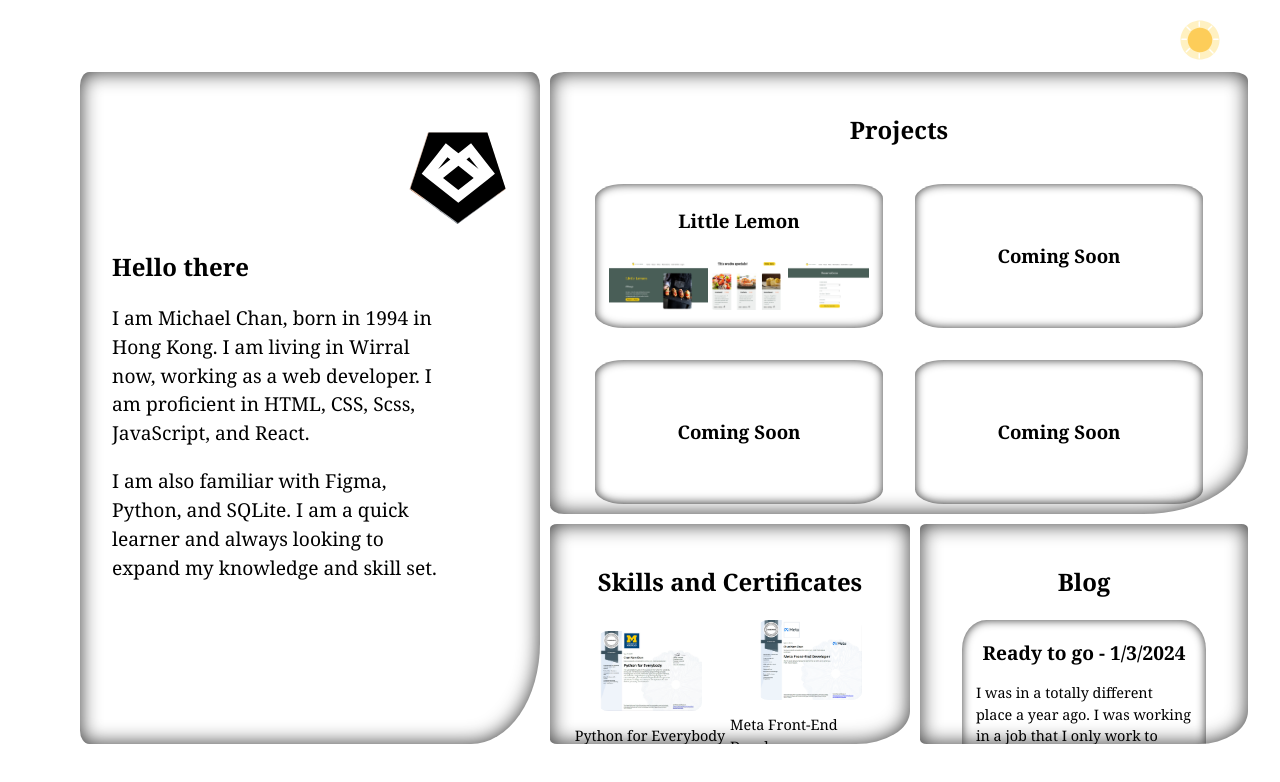
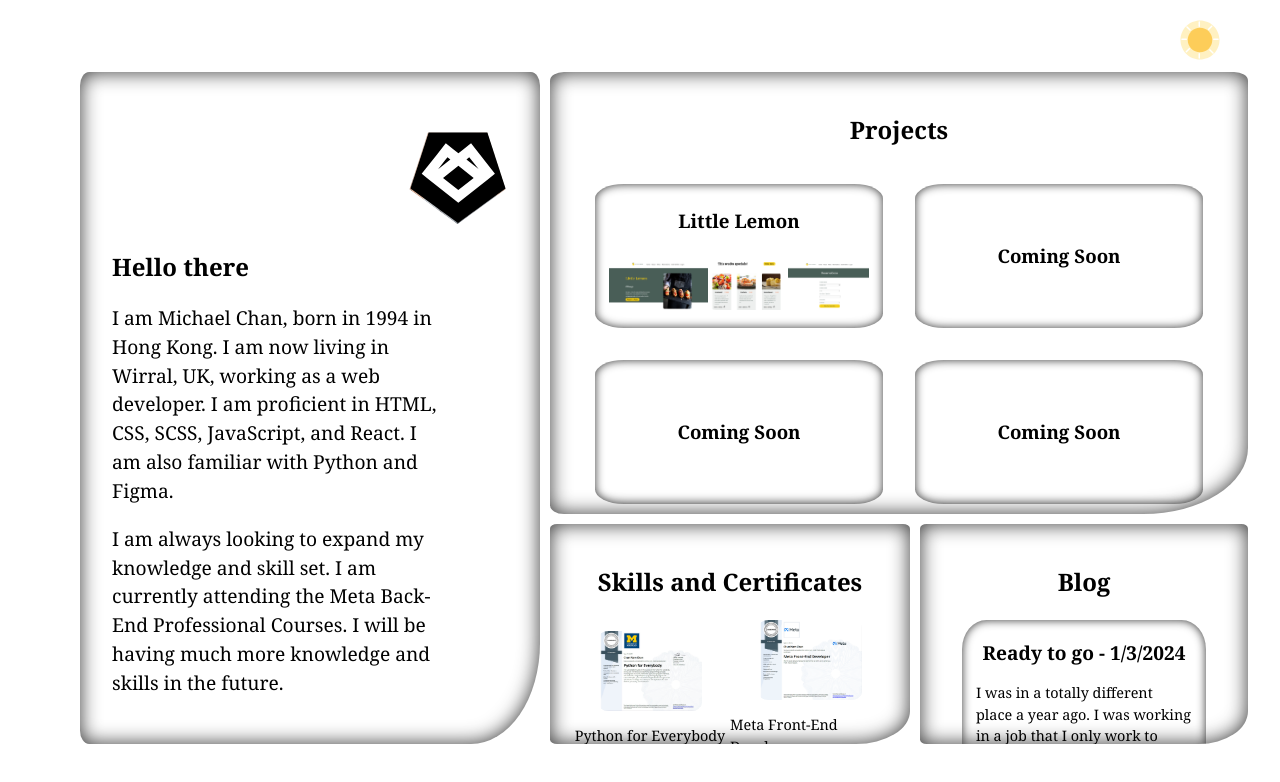
Before and after one commit to mgj0226/portfolio, a React (Create React App) app: page / in a window 1280 px wide. Shown: the top 782 px of the page. Built offline with nearby package versions, Linux system fonts and the light colour scheme.

Commit message:
Update About.js

```diff
--- a/src/components/About.js
+++ b/src/components/About.js
@@ -29,12 +29,14 @@ const About = ( {page, setPage}) => {
             <h2 className='AboutTitle'>Hello there</h2>
             <p className='AboutText'>
               I am Michael Chan, born in 1994 in Hong Kong.
-              I am living in Wirral now, working as a web developer.
-              I am proficient in HTML, CSS, Scss, JavaScript, and React.
+              I am now living in Wirral, UK, working as a web developer.
+              I am proficient in HTML, CSS, SCSS, JavaScript, and React.
+              I am also familiar with Python and Figma.
             </p>
             <p className='AboutText'>
-              I am also familiar with Figma, Python, and SQLite.
-              I am a quick learner and always looking to expand my knowledge and skill set.
+              I am always looking to expand my knowledge and skill set.
+              I am currently attending the Meta Back-End Professional Courses.
+              I will be having much more knowledge and skills in the future.
             </p>
           </article>
 
```
